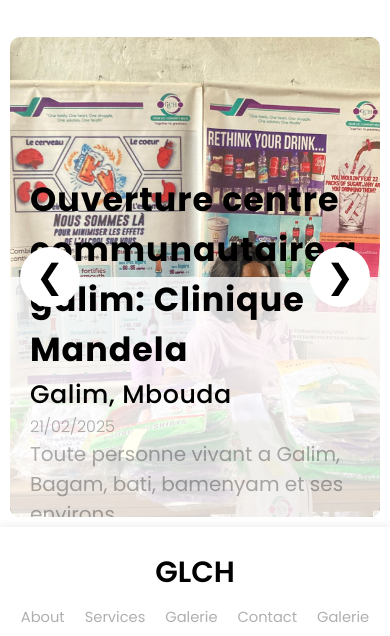
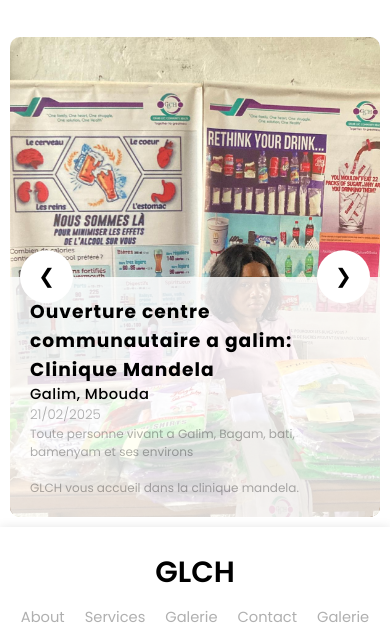
Before and after one commit to Padevend/GLCH-Community, a plain HTML site: page index.html in a window 390 px wide. Shown: the part 7755-8391 px from the top of the page. Drawn offline with nearby package versions, Linux system fonts and the light colour scheme.

Commit message:
Update index.css

```diff
--- a/style/index.css
+++ b/style/index.css
@@ -489,4 +489,24 @@ article section#events-section .body .btn.right{
         height: 50%;
         width: 100%;
     }
+
+    article section#events-section .body .carousel-content .slide .b02 .title{
+        font-size: 14pt;
+        font-weight: bold;
+    }
+    article section#events-section .body .carousel-content .slide .b02 .place{
+        font-size: 11pt;
+    }
+    article section#events-section .body .carousel-content .slide .b02 .date{
+        font-size: 10pt;
+    }
+    article section#events-section .body .carousel-content .slide .b02 p{
+        color: var(--color-transparent-3);
+        font-size: 9pt;
+    }
+    article section#events-section .body .btn{
+        height: 40pt;
+        width: 40pt;
+        font-size: 15pt;
+    }
 }
```
